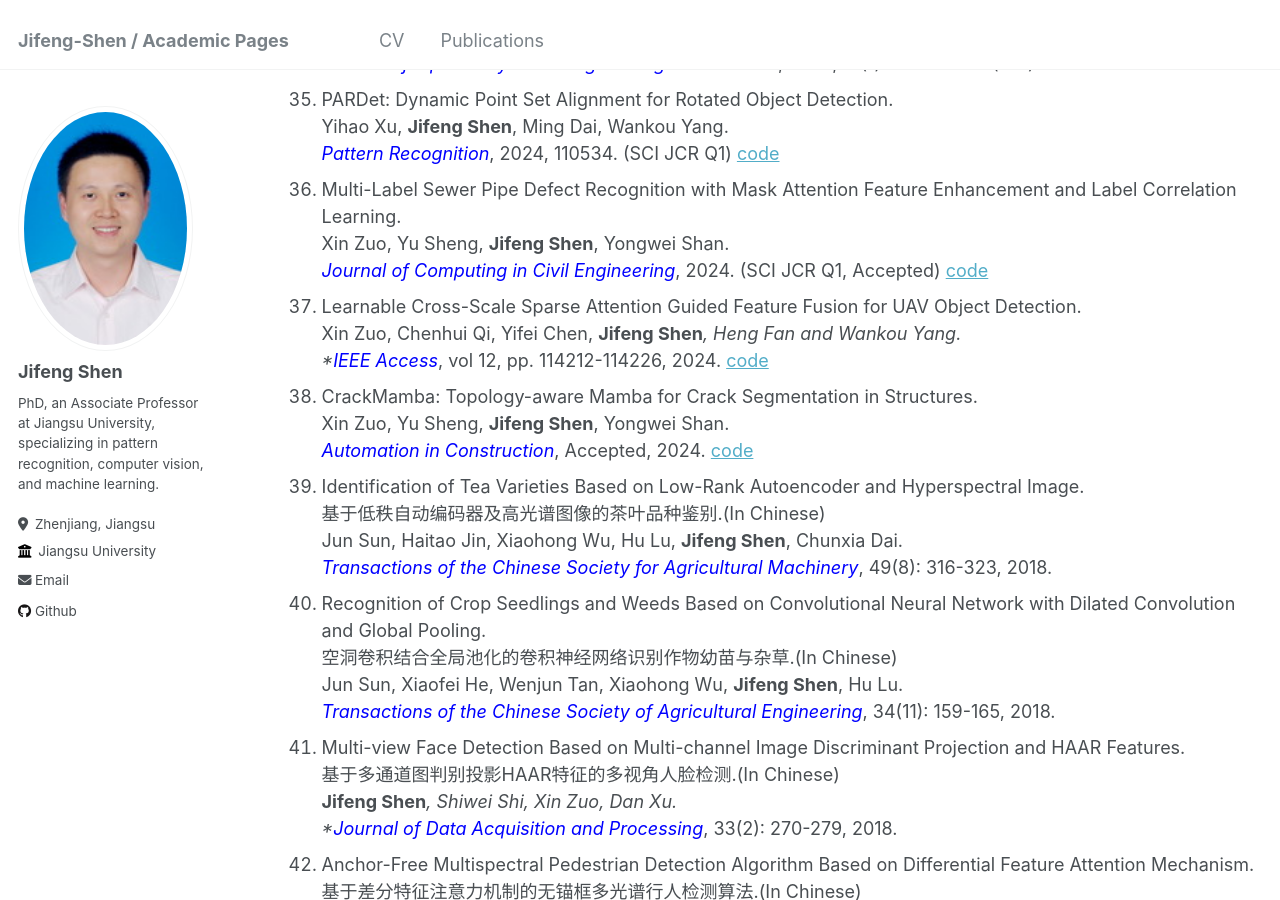
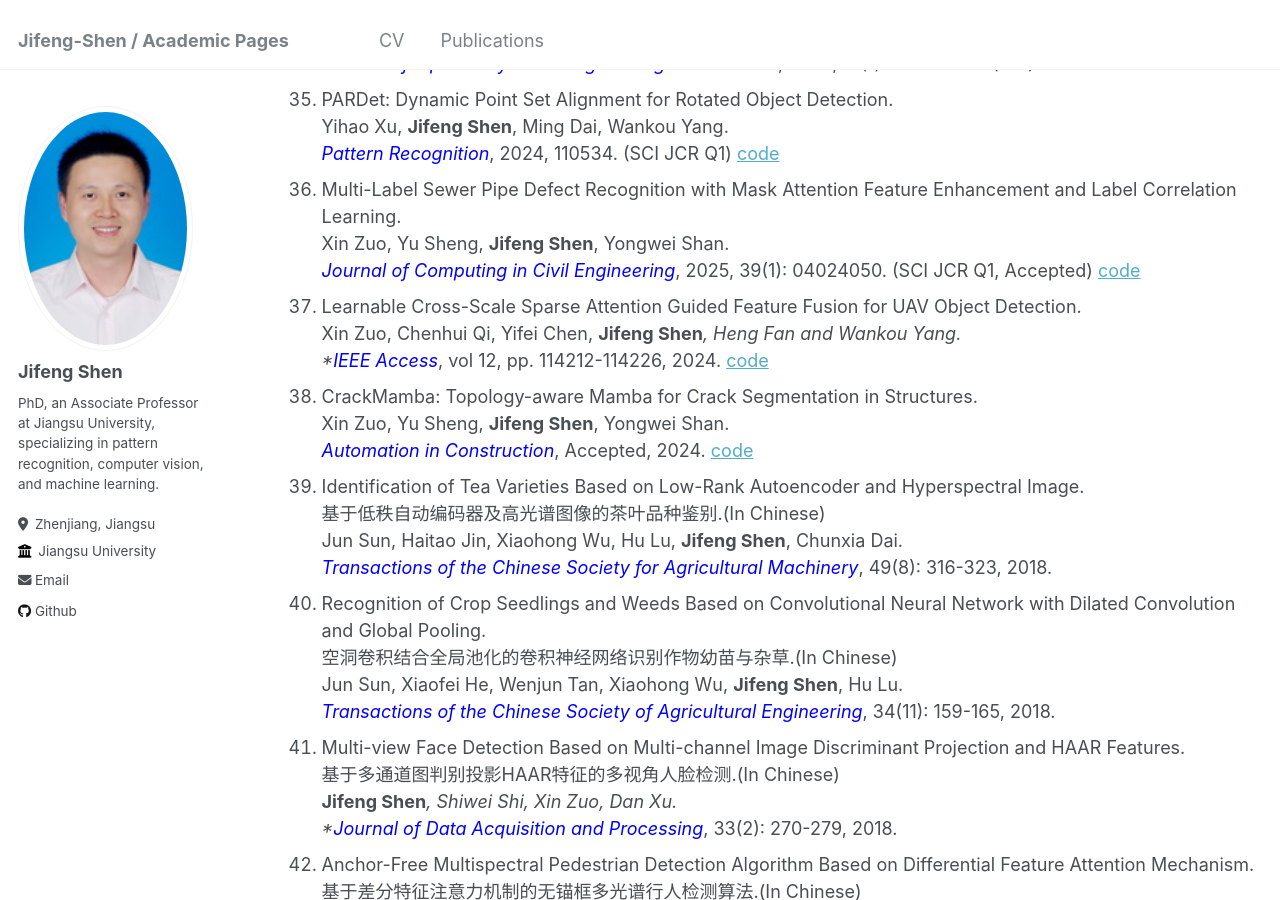
Before and after one commit to jifeng-shen/jifeng-shen.github.io, a Jekyll site: the page built from _pages/publications.md, in a window 1280 px wide and 900 px high, scrolled down 3390 px. Built offline with Jekyll 4.4.1, drawn with Linux system fonts in a browser that asks for light colours.

Commit message:
Update publications.md

```diff
--- a/_pages/publications.md
+++ b/_pages/publications.md
@@ -114,7 +114,7 @@ author_profile: true
     *<font color="blue">Pattern Recognition</font>*, 2024, 110534. (SCI JCR Q1) [code](https://github.com/Xuyihaoby/PARDet)
 36. Multi-Label Sewer Pipe Defect Recognition with Mask Attention Feature Enhancement and Label Correlation Learning.
     Xin Zuo, Yu Sheng, **Jifeng Shen**, Yongwei Shan.
-    *<font color="blue">Journal of Computing in Civil Engineering</font>*, 2024. (SCI JCR Q1, Accepted) [code](https://github.com/shengyu27/MA-Q2L)
+    *<font color="blue">Journal of Computing in Civil Engineering</font>*, 2025, 39(1): 04024050. (SCI JCR Q1, Accepted) [code](https://github.com/shengyu27/MA-Q2L)
 37. Learnable Cross-Scale Sparse Attention Guided Feature Fusion for UAV Object Detection.
     Xin Zuo, Chenhui Qi, Yifei Chen, **Jifeng Shen***, Heng Fan and Wankou Yang.
     *<font color="blue">IEEE Access</font>*, vol 12, pp. 114212-114226, 2024. [code](https://github.com/qch777/LSACF)
```
